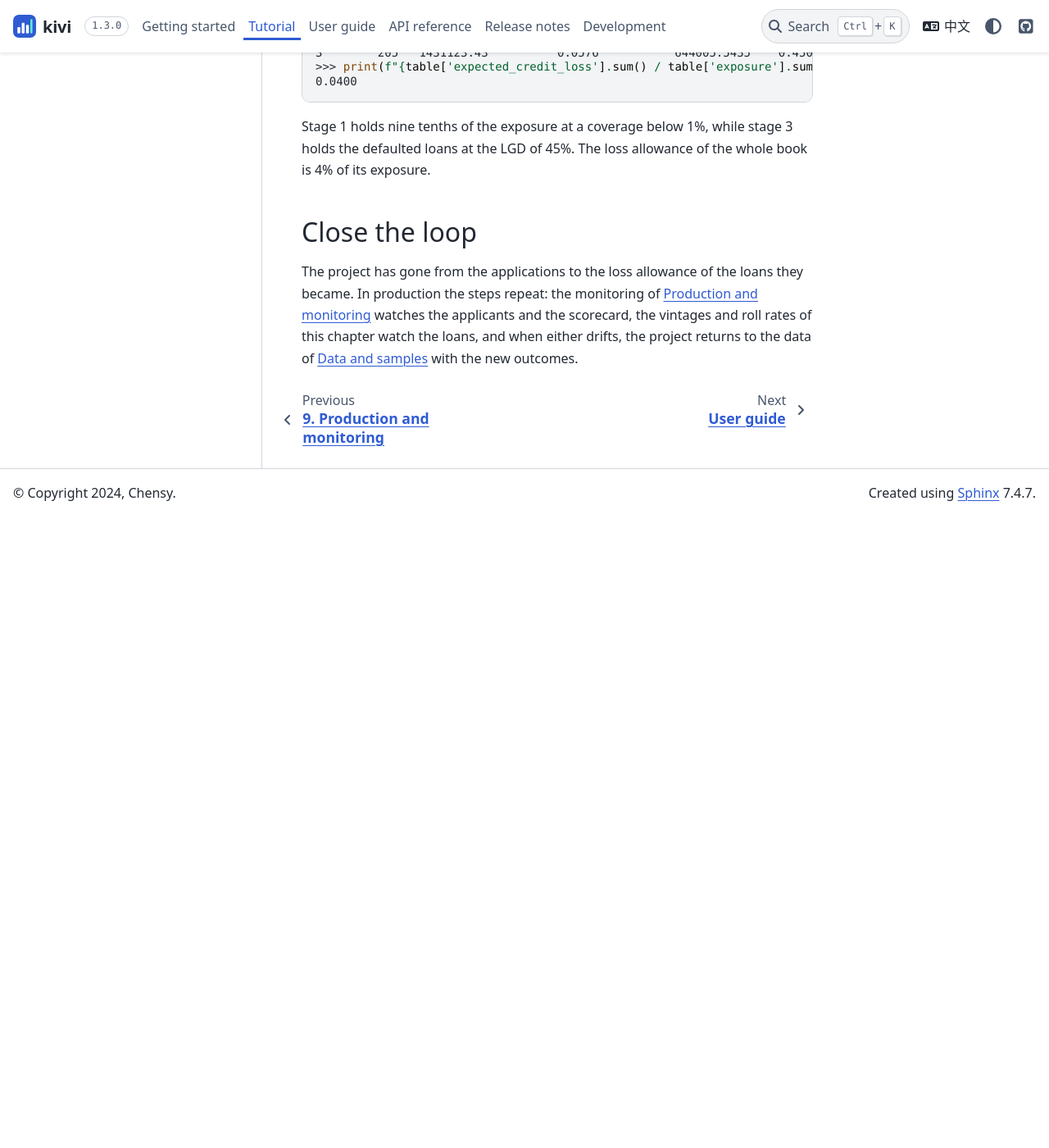
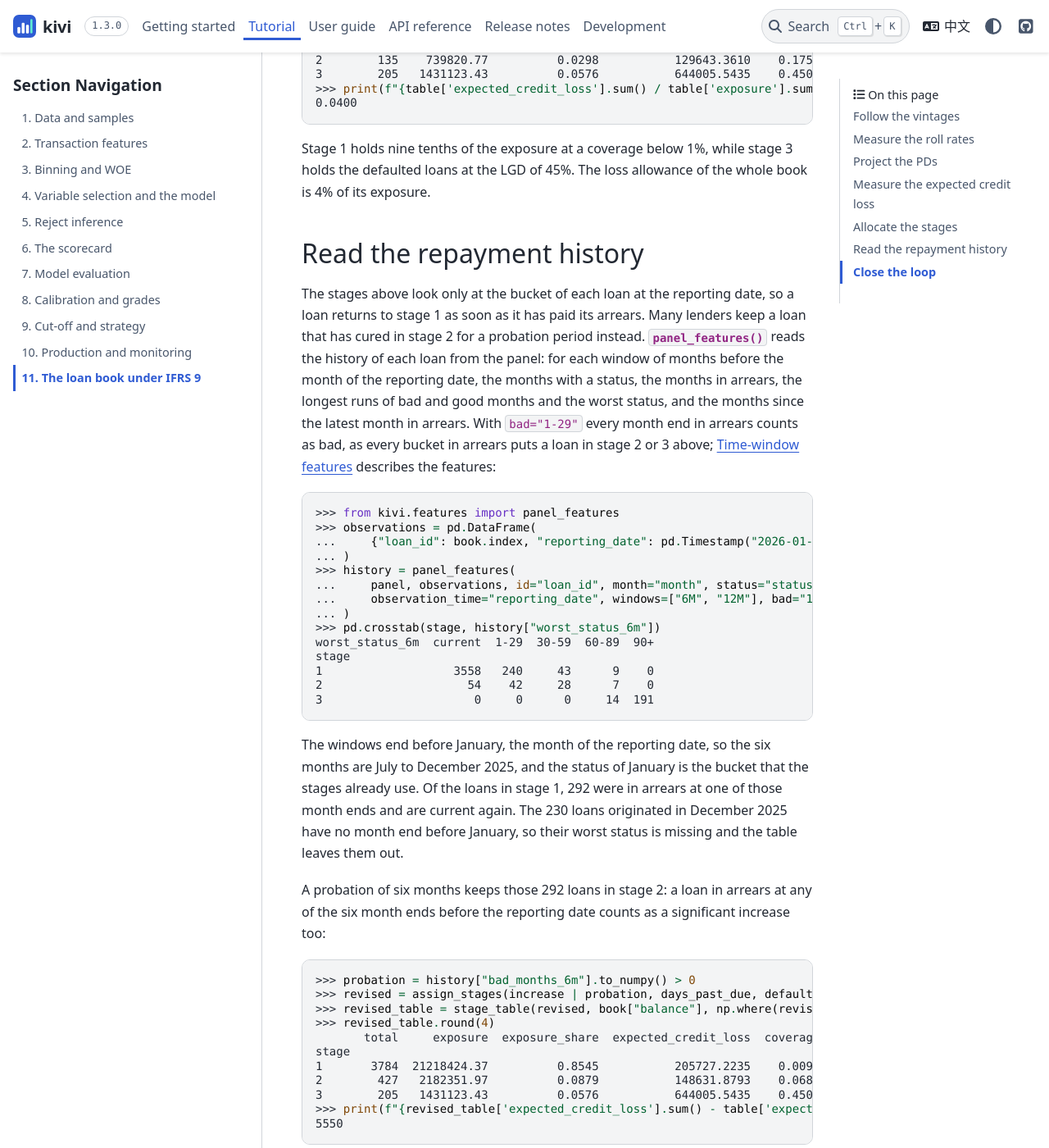
Before and after one commit to gchensy/kivi, a Sphinx documentation site: the page built from docs/tutorial/portfolio.rst, in a window 1280 px wide and 1400 px high, scrolled down 3427 px. Shown: the whole window at 82% size. Built offline with Sphinx 7.4.7 and the PyData theme 0.15.4, drawn with Linux system fonts in a browser that asks for light colours; before the commit the page ends 4057 px from its top, so only the background shows below that; some of the changed text lies outside the part shown.

Commit message:
Add transaction and repayment features to the tutorial
A new chapter after "Data and samples" dates the applications, simulates
the account transactions with make_transactions, derives cash, repayment
and purchase features as of each application date with a FeatureSpec,
checks that the transactions after the application count in none of
them, profiles them next to the application data and saves the
specification as JSON. The features are kept for the next scorecard, so
the printed results of the later chapters are unchanged.

The loan book chapter reads the repayment history of each loan with
panel_features and shows how a six-month probation for cured loans
changes the stages and the loss allowance.

Co-Authored-By: Claude Opus 5.5 <noreply@anthropic.com>

```diff
--- a/docs/_tutorial.py
+++ b/docs/_tutorial.py
@@ -16,7 +16,8 @@ import pandas as pd
 
 from kivi.binning import bin_edges, chimerge_edges, monotonic_edges, tree_edges
 from kivi.calibration import assign_grades, calibration_table, master_scale
-from kivi.datasets import make_applications, make_loan_panel
+from kivi.datasets import make_applications, make_loan_panel, make_transactions
+from kivi.features import FeatureSpec
 from kivi.metrics import gains_table, gini, roc_auc, roc_table
 from kivi.monitoring import monitoring_table, stability_table
 from kivi.reject_inference import fuzzy_augmentation
@@ -74,6 +75,61 @@ def _project() -> SimpleNamespace:
 def figure_profile_iv():
     p = _project()
     profile = profile_table(p.development[FEATURES], p.development["target"])
+    return kp.iv_ranking(profile["iv"], limit=0.35)
+
+
+def _account_features() -> pd.DataFrame:
+    """The transaction features of the applications, as the features chapter computes them."""
+    applications = make_applications(n_applicants=40000, include_risk=True, rng=0)
+    month = pd.period_range("2024-01", periods=12, freq="M")[np.arange(40000) * 12 // 40000]
+    month = pd.Series(month, index=applications.index)
+    position = np.arange(40000) * 12 % 40000 / 40000
+    days = np.floor(position * month.dt.days_in_month)
+    applications["application_date"] = month.dt.start_time + pd.to_timedelta(days, unit="D")
+    later = applications["application_date"] + pd.DateOffset(months=3)
+    extract = pd.concat(
+        [
+            make_transactions(applications, application_date="application_date", rng=0),
+            make_transactions(applications, application_date=later, n_months=3, rng=1),
+        ]
+    ).sort_values(["applicant_id", "timestamp"], ignore_index=True)
+    one_sum = {"time": "timestamp", "aggregations": {"amount": ["sum"]}}
+    spec = FeatureSpec(
+        id="applicant_id",
+        observation_time="application_date",
+        events=[
+            {"table": "cash", "prefix": "cash_", "windows": ["3M", "12M"], **one_sum},
+            {
+                "table": "repayments",
+                "prefix": "repayment_",
+                "windows": ["3M", ("6M", "3M")],
+                **one_sum,
+            },
+            {"table": "purchases", "prefix": "purchase_", "windows": ["3M"], **one_sum},
+        ],
+        ratios=[
+            ("cash_amount_sum_3m", "purchase_amount_sum_3m"),
+            ("repayment_amount_sum_3m", "repayment_amount_sum_6m_3m"),
+        ],
+    )
+    observations = pd.DataFrame(
+        {"applicant_id": applications.index, "application_date": applications["application_date"]},
+        index=applications.index,
+    )
+    kind = extract["kind"]
+    tables = {
+        "cash": extract[kind == "cash_withdrawal"],
+        "repayments": extract[kind == "repayment"],
+        "purchases": extract[kind == "purchase"],
+    }
+    return spec.compute(observations, events=tables)
+
+
+def figure_features_iv():
+    p = _project()
+    account = _account_features().loc[p.development.index]
+    candidates = pd.concat([p.development[FEATURES], account], axis=1)
+    profile = profile_table(candidates, p.development["target"])
     return kp.iv_ranking(profile["iv"], limit=0.35)
 
 
--- a/docs/index.rst
+++ b/docs/index.rst
@@ -213,7 +213,7 @@ Documentation
       :link: tutorial/index
       :link-type: doc
 
-      A credit scorecard project from the applications to the IFRS 9 loss allowance of the loans, in ten chapters that use nearly every function of kivi.
+      A credit scorecard project from the applications to the IFRS 9 loss allowance of the loans, in eleven chapters that use nearly every function of kivi.
 
    .. grid-item-card:: User guide
       :link: user_guide/index
--- /dev/null
+++ b/docs/release/unreleased/tutorial-features.changed.rst
@@ -0,0 +1,2 @@
+* The tutorial gains a chapter on transaction features, after the data and samples, so it has eleven chapters. The lender dates the applications, simulates the transactions on the applicants' accounts with ``make_transactions``, derives cash, repayment and purchase features as of each application date with a ``FeatureSpec``, checks that the transactions after the application count in none of them, profiles them with ``profile_table`` next to the application data, and saves the specification as JSON. The scorecard of the later chapters still uses the application data alone, and their results are unchanged.
+* The chapter on the loan book under IFRS 9 reads the repayment history of each loan with ``panel_features`` and shows how a probation of six months for cured loans changes the stages and the loss allowance.
--- a/docs/tutorial/binning.rst
+++ b/docs/tutorial/binning.rst
@@ -1,7 +1,7 @@
 Binning and WOE
 ===============
 
-A scorecard groups every characteristic, so that the effect of each group can be read, explained to the business and monitored. This chapter compares the binning methods on one variable, chooses the binning of every variable, and fits them all at once into a binning specification that later chapters reuse.
+A scorecard groups every characteristic, so that the effect of each group can be read, explained to the business and monitored. This chapter compares the binning methods on one variable, chooses the binning of every variable, and fits them all at once into a binning specification that later chapters reuse. The characteristics are the seven candidates of :doc:`data`; the transaction features of :doc:`features` wait for the next version of the scorecard.
 
 .. dropdown:: Code from the previous chapters
 
--- a/docs/tutorial/data.rst
+++ b/docs/tutorial/data.rst
@@ -101,3 +101,5 @@ The profile shapes the next chapters:
 * ``incumbent_pd`` is by far the strongest candidate, followed by ``housing``. The other fields of the application form have an IV between 0.017 and 0.031: weak on their own, but they may add to the vendor's PD.
 * The approved applicants are a selected sample: the vendor's scorecard turned away the riskiest applications, so every variable separates the outcomes less among the accepts than among all applicants.
 * ``inquiries`` is marked in ``tied_bins``: almost half of the applicants had no inquiry, so its quantile bins collapse. :doc:`binning` gives it explicit edges.
+
+:doc:`features` derives further candidates from the applicants' accounts, which the project keeps for the next version of the scorecard, and :doc:`binning` bins the seven candidates above.
--- a/docs/tutorial/monitoring.rst
+++ b/docs/tutorial/monitoring.rst
@@ -53,7 +53,7 @@ True
 >>> restored.groups["employment"]
 {'permanent': 'permanent', 'self_employed': 'self_employed, temporary', 'temporary': 'self_employed, temporary'}
 
-The JSON is stored with the coefficients and the scale of :doc:`scorecard`. The examples below score with ``restored``, as the scoring system would:
+The JSON is stored with the coefficients and the scale of :doc:`scorecard`, and next to it the feature specification of :doc:`features`, which computes the transaction features of every new application for the next scorecard. The examples below score with ``restored``, as the scoring system would:
 
 >>> def score_pd(frame):
 ...     slopes = model["coef"].drop("intercept")
--- a/docs/tutorial/portfolio.rst
+++ b/docs/tutorial/portfolio.rst
@@ -1,7 +1,7 @@
 The loan book under IFRS 9
 ==========================
 
-The approved applications become loans, and the lender follows them until they are repaid. This chapter tracks how the loans go bad by origination month, how they move between delinquency buckets, and turns those movements into the PD term structures, stages and loss allowance that IFRS 9 requires; :doc:`/user_guide/vintage` and :doc:`/user_guide/lifetime` explain each step.
+The approved applications become loans, and the lender follows them until they are repaid. This chapter tracks how the loans go bad by origination month and how they move between delinquency buckets, turns those movements into the PD term structures, stages and loss allowance that IFRS 9 requires, and reads the repayment history of each loan; :doc:`/user_guide/vintage` and :doc:`/user_guide/lifetime` explain each step.
 
 The loan book is the synthetic panel of :func:`~kivi.datasets.make_loan_panel`: 5,000 instalment loans originated from January 2024 to December 2025, with their status at every month end up to January 2026. It stands in for the loans that the lender booked; it is simulated apart from the applications of the earlier chapters, so this chapter needs none of their code.
 
@@ -121,7 +121,45 @@ stage
 
 Stage 1 holds nine tenths of the exposure at a coverage below 1%, while stage 3 holds the defaulted loans at the LGD of 45%. The loss allowance of the whole book is 4% of its exposure.
 
+Read the repayment history
+--------------------------
+
+The stages above look only at the bucket of each loan at the reporting date, so a loan returns to stage 1 as soon as it has paid its arrears. Many lenders keep a loan that has cured in stage 2 for a probation period instead. :func:`~kivi.features.panel_features` reads the history of each loan from the panel: for each window of months before the month of the reporting date, the months with a status, the months in arrears, the longest runs of bad and good months and the worst status, and the months since the latest month in arrears. With ``bad="1-29"`` every month end in arrears counts as bad, as every bucket in arrears puts a loan in stage 2 or 3 above; :doc:`/user_guide/features` describes the features:
+
+>>> from kivi.features import panel_features
+>>> observations = pd.DataFrame(
+...     {"loan_id": book.index, "reporting_date": pd.Timestamp("2026-01-31")}, index=book.index
+... )
+>>> history = panel_features(
+...     panel, observations, id="loan_id", month="month", status="status",
+...     observation_time="reporting_date", windows=["6M", "12M"], bad="1-29",
+... )
+>>> pd.crosstab(stage, history["worst_status_6m"])
+worst_status_6m  current  1-29  30-59  60-89  90+
+stage
+1                   3558   240     43      9    0
+2                     54    42     28      7    0
+3                      0     0      0     14  191
+
+The windows end before January, the month of the reporting date, so the six months are July to December 2025, and the status of January is the bucket that the stages already use. Of the loans in stage 1, 292 were in arrears at one of those month ends and are current again. The 230 loans originated in December 2025 have no month end before January, so their worst status is missing and the table leaves them out.
+
+A probation of six months keeps those 292 loans in stage 2: a loan in arrears at any of the six month ends before the reporting date counts as a significant increase too:
+
+>>> probation = history["bad_months_6m"].to_numpy() > 0
+>>> revised = assign_stages(increase | probation, days_past_due, defaulted)
+>>> revised_table = stage_table(revised, book["balance"], np.where(revised == 1, twelve_month, lifetime))
+>>> revised_table.round(4)
+       total     exposure  exposure_share  expected_credit_loss  coverage
+stage
+1       3784  21218424.37          0.8545           205727.2235    0.0097
+2        427   2182351.97          0.0879           148631.8793    0.0681
+3        205   1431123.43          0.0576           644005.5435    0.4500
+>>> print(f"{revised_table['expected_credit_loss'].sum() - table['expected_credit_loss'].sum():.0f}")
+5550
+
+The rule moves 1.4 million of exposure into stage 2 but adds only 5,550 to the allowance, and the coverage of stage 2 falls from 17.5% to 6.8%. The cured loans are current, so the transition matrix gives them the PDs of every other current loan, and only the horizon of their ECL changes, from 12 months to the lifetime. The matrix forgets the history of a loan, so it cannot tell whether a loan that was recently in arrears is riskier than one that never was. A model with the features of the history can: they are the characteristics of a behaviour scorecard, which the steps of this tutorial would build from the book as they built the application scorecard.
+
 Close the loop
 --------------
 
-The project has gone from the applications to the loss allowance of the loans they became. In production the steps repeat: the monitoring of :doc:`monitoring` watches the applicants and the scorecard, the vintages and roll rates of this chapter watch the loans, and when either drifts, the project returns to the data of :doc:`data` with the new outcomes.
+The project has gone from the applications to the loss allowance of the loans they became. In production the steps repeat: the monitoring of :doc:`monitoring` watches the applicants and the scorecard, the vintages, roll rates and repayment histories of this chapter watch the loans, and when either drifts, the project returns to the data of :doc:`data` with the new outcomes.
```
Also changed, not shown: docs/tutorial/features.rst (added, +219 -0 lines), docs/tutorial/index.rst (+10 -3 lines), 1 other file.
